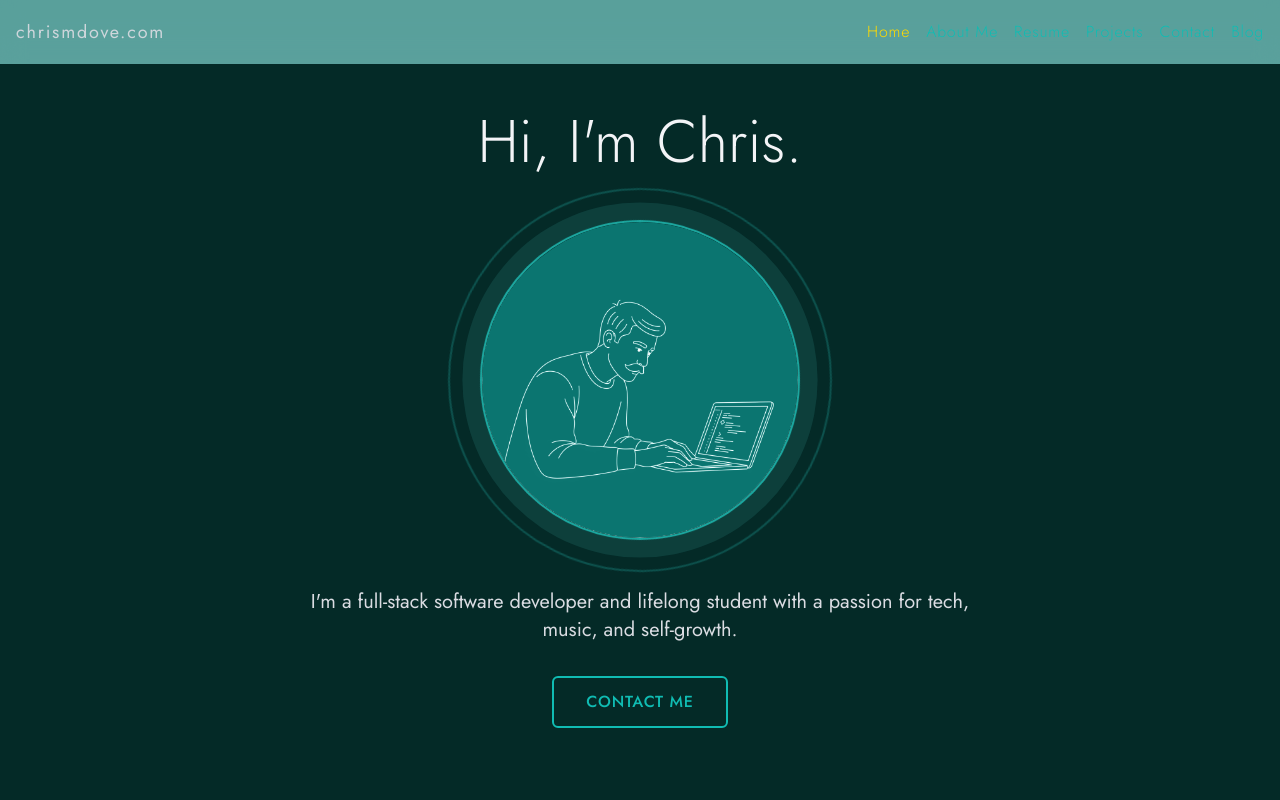
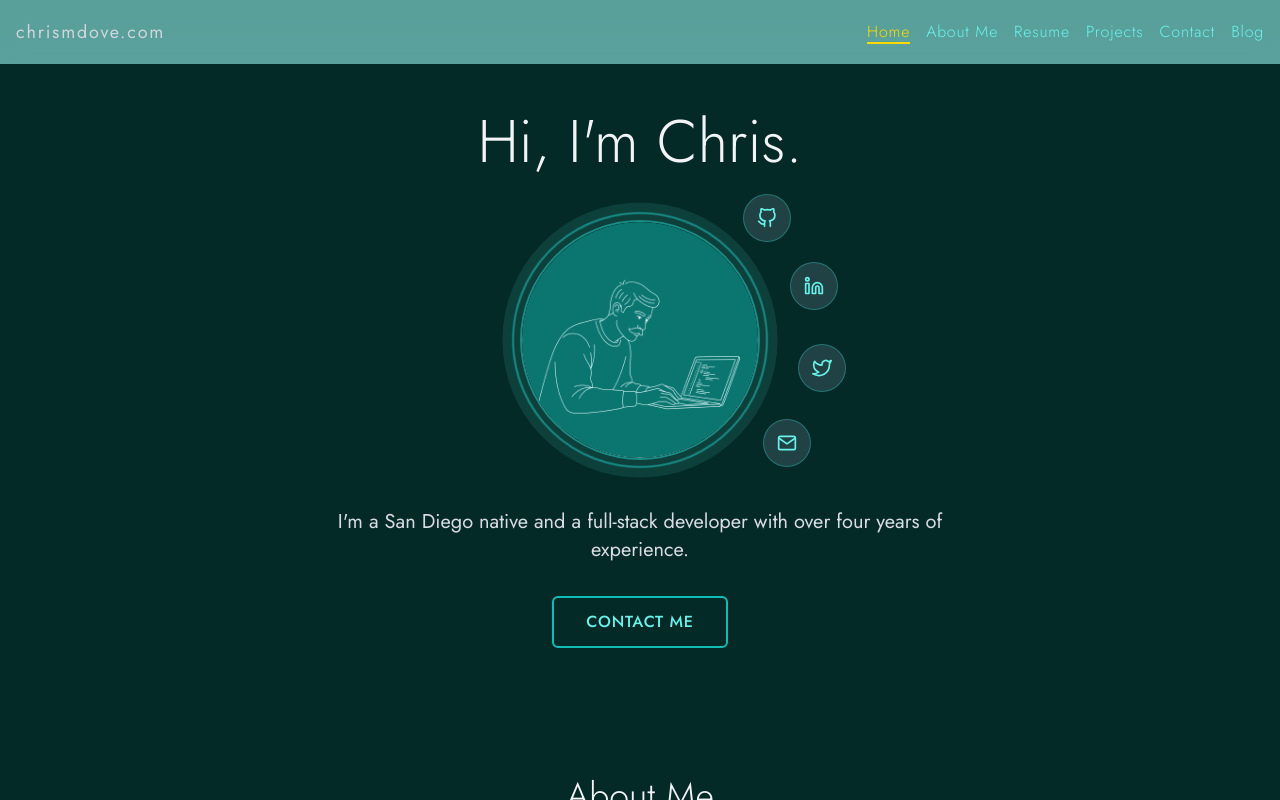
Before and after one commit to Christofuu/portfolio-v2, a Next.js app: page / in a window 1280 px wide. Built offline with nearby package versions, Linux system fonts and the light colour scheme.

Commit message:
add social cotact icons on landing page. change all button styles to be same.

```diff
--- a/src/app/components/Hero.jsx
+++ b/src/app/components/Hero.jsx
@@ -1,5 +1,5 @@
 "use client";
-
+import { FiGithub, FiLinkedin, FiMail, FiTwitter } from 'react-icons/fi';
 import { motion } from "framer-motion";
 import { useIntersectionObserver } from "../hooks/useIntersectionObserver";
 import Image from "next/image";
@@ -12,6 +12,13 @@ export function Hero() {
       element.scrollIntoView({ behavior: "smooth", block: "start" });
     }
   };
+
+  const socialLinks = [
+    { icon: FiGithub, href: "https://github.com/yourusername", label: "GitHub" },
+    { icon: FiLinkedin, href: "https://linkedin.com/in/yourusername", label: "LinkedIn" },
+    { icon: FiTwitter, href: "https://twitter.com/yourusername", label: "Twitter" },
+    { icon: FiMail, href: "mailto:your.email@example.com", label: "Email" },
+  ];
 
   return (
     <section
@@ -36,7 +43,7 @@ export function Hero() {
           <div className="relative flex items-center justify-center py-4">
             {/* Rotating Rings */}
             <motion.div
-              className="absolute w-80 h-80 border-2 border-secondary-500/30 rounded-full"
+              className="absolute w-64 h-64 border-2 border-secondary-500/30 rounded-full"
               animate={{ rotate: 360 }}
               transition={{
                 duration: 8,
@@ -46,7 +53,7 @@ export function Hero() {
             />
 
             <motion.div
-              className="absolute w-96 h-96 border-2 border-secondary-300/20 rounded-full"
+              className="absolute w-64 h-64 border-2 border-secondary-300/20 rounded-full"
               animate={{ rotate: -360 }}
               transition={{
                 duration: 12,
@@ -57,7 +64,7 @@ export function Hero() {
 
             {/* Pulsing Shadow */}
             <motion.div
-              className="absolute w-80 h-80 rounded-full"
+              className="absolute w-60 h-60 rounded-full"
               animate={{
                 boxShadow: [
                   "0 0 0 4px rgba(79, 209, 199, 0.3)",
@@ -74,7 +81,7 @@ export function Hero() {
 
             {/* Profile Image */}
             <motion.div
-              className="relative z-10 w-80 h-80 rounded-full overflow-hidden border-2 border-secondary-300/50"
+              className="relative z-10 w-60 h-60 rounded-full overflow-hidden border-2 border-secondary-300/50"
               whileHover={{
                 scale: 1.05,
                 rotate: 5,
@@ -89,17 +96,68 @@ export function Hero() {
               <Image
                 src="/bigcodingguy1.png"
                 className="rounded-full mx-auto object-cover"
-                width="350"
-                height="350"
+                width="250"
+                height="250"
                 alt="logo"
               />
             </motion.div>
+            {/* Social Links Arc */}
+            <div className="absolute h-[250px] inset-0 pointer-events-none">
+              {socialLinks.map((social, index) => {
+                const Icon = social.icon;
+                // Calculate arc position (right side arc from -60° to 0°)
+                const totalIcons = socialLinks.length;
+                const angleRange = 90; // Total arc span in degrees
+                const startAngle = -50; // Starting angle (higher up)
+                const angle = startAngle + (index * angleRange) / (totalIcons - 1);
+                const radius = 160; // Distance from center
+
+                // Convert angle to radians and calculate position
+                const radian = (angle * Math.PI) / 180;
+                const x = Math.cos(radian) * radius;
+                const y = Math.sin(radian) * radius;
+
+                return (
+                  <motion.a
+                    key={social.label}
+                    href={social.href}
+                    target="_blank"
+                    rel="noopener noreferrer"
+                    className="absolute pointer-events-auto w-12 h-12 bg-gray-800/80 backdrop-blur-sm border border-secondary-300/30 rounded-full flex items-center justify-center "
+                    style={{
+                      left: `calc(50% + ${x}px)`,
+                      top: `calc(45% + ${y}px)`,
+                      transform: 'translate(-50%, -50%)',
+                    }}
+                    initial={{ opacity: 0, scale: 0 }}
+                    animate={{ opacity: 1, scale: 1 }}
+                    transition={{
+                      delay: 0.2,
+                      duration: 0.3,
+                      type: "spring",
+                      stiffness: 400,
+                      damping: 25
+                    }}
+                    whileHover={{
+                      scale: 1.1,
+
+                      // backgroundColor: "rgba(79, 209, 199, 1)",
+                      borderColor: "rgba(79, 209, 199, 1)",
+                      boxShadow: "0 2px 0px rgba(79, 209, 199, 0.4)",
+                    }}
+                    whileTap={{ scale: 0.95 }}
+                  >
+                    <Icon className="w-5 h-5 text-secondary-100 group-hover:text-white  duration-300" />
+                  </motion.a>
+                );
+              })}
+            </div>
+
           </div>
 
           {/* Landing Text */}
           <p className="text-lg md:text-xl text-gray-300 mb-8 max-w-2xl mx-auto leading-relaxed">
-            I&apos;m a full-stack software developer and lifelong student with a
-            passion for tech, music, and self-growth.
+            I&apos;m a San Diego native and a full-stack developer with over four years of experience.
           </p>
 
           {/* Contact me */}
@@ -107,7 +165,7 @@ export function Hero() {
             onClick={() => scrollToSection("contact")}
             className={`
         relative overflow-hidden
-        bg-transparent border-2 border-secondary text-secondary
+        bg-transparent border-2 border-secondary text-secondary-100
         px-8 py-3 rounded-md font-medium tracking-wider
         transition-all duration-300 ease-out
         hover:text-white hover:bg-secondary hover:shadow-lg hover:shadow-secondary-300/25
--- a/src/app/components/Resume.jsx
+++ b/src/app/components/Resume.jsx
@@ -91,7 +91,7 @@ export function Resume() {
             onClick={() => scrollToSection("contact")}
             className={`
         relative overflow-hidden
-        bg-transparent border-2 border-secondary text-secondary
+        bg-transparent border-2 border-secondary text-secondary-100
         px-8 py-3 rounded-md font-medium tracking-wider
         transition-all duration-300 ease-out
         hover:text-white hover:bg-secondary hover:shadow-lg hover:shadow-secondary-300/25
--- a/src/app/components/ui/mobile-menu.jsx
+++ b/src/app/components/ui/mobile-menu.jsx
@@ -1,14 +1,14 @@
 "use client";
 
-import { usePathname } from 'next/navigation';
-import { useState, useEffect } from 'react';
-import { motion } from 'framer-motion';
-import Link from 'next/link';
-import { useOutsideClick } from '../../hooks/useOutsideClick';
+import { usePathname } from "next/navigation";
+import { useState, useEffect } from "react";
+import { motion } from "framer-motion";
+import Link from "next/link";
+import { useOutsideClick } from "../../hooks/useOutsideClick";
 import { LiaHamburgerSolid } from "react-icons/lia";
 
 function useActiveSection(sectionIds) {
-    const [activeSection, setActiveSection] = useState('');
+  const [activeSection, setActiveSection] = useState("");
 
   useEffect(() => {
     const observers = [];
@@ -23,14 +23,17 @@ function useActiveSection(sectionIds) {
 
     const observerOptions = {
       root: null,
-            rootMargin: '-20% 0px -80% 0px', // Trigger when section is 20% into view
-            threshold: 0
+      rootMargin: "-20% 0px -80% 0px", // Trigger when section is 20% into view
+      threshold: 0,
     };
 
     sectionIds.forEach((sectionId) => {
       const element = document.getElementById(sectionId);
       if (element) {
-                const observer = new IntersectionObserver(handleIntersection, observerOptions);
+        const observer = new IntersectionObserver(
+          handleIntersection,
+          observerOptions
+        );
         observer.observe(element);
         observers.push(observer);
       }
@@ -50,26 +53,26 @@ const variants = {
     transition: {
       delay: 0.15,
       duration: 1.1,
-        ease: [0.74, 0, 0.19, 1.02]
-      }
+      ease: [0.74, 0, 0.19, 1.02],
+    },
   },
   closed: {
     y: "-100%",
     transition: {
       delay: 0.1,
       duration: 0.43,
-        ease: [0.74, 0, 0.19, 1.02]
-      }
-    }
-}
+      ease: [0.74, 0, 0.19, 1.02],
+    },
+  },
+};
 
-const links  = [
+const links = [
   { href: "/", label: "Home", sectionId: "home" },
   { href: "#about", label: "About Me", sectionId: "about" },
   { href: "#resume", label: "Resume", sectionId: "resume" },
   { href: "#projects", label: "Projects", sectionId: "projects" },
   { href: "#contact", label: "Contact", sectionId: "contact" },
-    { href: "blog", label: "Blog", sectionId: "blog" }
+  { href: "blog", label: "Blog", sectionId: "blog" },
 ];
 
 export function Hamburger() {
@@ -79,14 +82,16 @@ export function Hamburger() {
 
   const ref = useOutsideClick(() => {
     setIsOpen(false);
-    })
+  });
 
-    const sectionIds = links.map(link => link.sectionId);
+  const sectionIds = links.map((link) => link.sectionId);
   const activeSection = useActiveSection(sectionIds);
 
   useEffect(() => {
-        if (pathname === '/' && activeSection) {
-            const matchingLink = links.find(link => link.sectionId === activeSection);
+    if (pathname === "/" && activeSection) {
+      const matchingLink = links.find(
+        (link) => link.sectionId === activeSection
+      );
       if (matchingLink) {
         setActiveLink(matchingLink.href);
       }
@@ -106,12 +111,15 @@ export function Hamburger() {
   return (
     <>
       <div ref={ref} className="md:hidden">
-                <button onClick={() => setIsOpen(!isOpen)} className="flex items-center">
+        <button
+          onClick={() => setIsOpen(!isOpen)}
+          className="flex items-center"
+        >
           <LiaHamburgerSolid className="text-white" size={25} />
         </button>
         <motion.nav
           animate={isOpen ? "open" : "closed"}
-                    transition={{type: "tween"}}
+          transition={{ type: "tween" }}
           variants={variants}
           className="flex flex-col items-center gap-2 pt-4 fixed top-0 right-0 w-screen h-70 bg-primary-light shadow-md z-50"
         >
@@ -122,14 +130,14 @@ export function Hamburger() {
               scroll={true}
               className="text-md md:text-lg  text-secondary hover:text-secondary-light hover:underline"
               onClick={() => setIsOpen(false)}
-
             >
               {link.label}
             </Link>
           ))}
-                    <text className="text-xs pb-2 text-secondary/50">its a hamburger menu. get it? haha please hire me</text>
+          <text className="text-xs pb-2 text-secondary/50">
+            its a hamburger menu. get it? haha please hire me
+          </text>
         </motion.nav>
-
       </div>
       <div className="hidden md:flex items-center">
         <nav className="flex gap-4 ">
@@ -138,9 +146,24 @@ export function Hamburger() {
               onClick={() => handleLinkClick(link.href)}
               key={link.href}
               href={link.href}
-                            className={`md:text-base text-md tracking-wider font-light text-secondary hover:text-secondary-light hover:underline transition-colors  ${activeLink === link.href ? "text-secondary-light" : ""}`}
+              className={`md:text-base text-md tracking-wider font-light text-secondary-100 hover:text-warning-500 transition-colors relative ${
+                activeLink === link.href ? "text-warning-500" : ""
+              }`}
             >
               {link.label}
+              <motion.div
+                className="absolute bottom-0 left-0 right-0 h-0.5 bg-secondary-light"
+                initial={{ scaleX: 0 }}
+                animate={{
+                  scaleX: activeLink === link.href ? 1 : 0
+                }}
+                transition={{
+                  duration: 0.3,
+                  ease: "easeInOut",
+                  type: "tween"
+                }}
+                style={{ transformOrigin: "center" }}
+              />
             </Link>
           ))}
         </nav>
--- a/src/app/globals.css
+++ b/src/app/globals.css
@@ -20,6 +20,8 @@
   html {
     scroll-behavior: smooth;
   }
+
+
 }
 
 body {
@@ -32,6 +34,7 @@ body {
     rgb(var(--background-start-rgb));
 }
 
+
 @layer utilities {
   .text-balance {
     text-wrap: balance;
```
Also changed, not shown: src/app/components/Projects.jsx (+36 -8 lines). Lines whose indentation alone changed are shown as unchanged.
